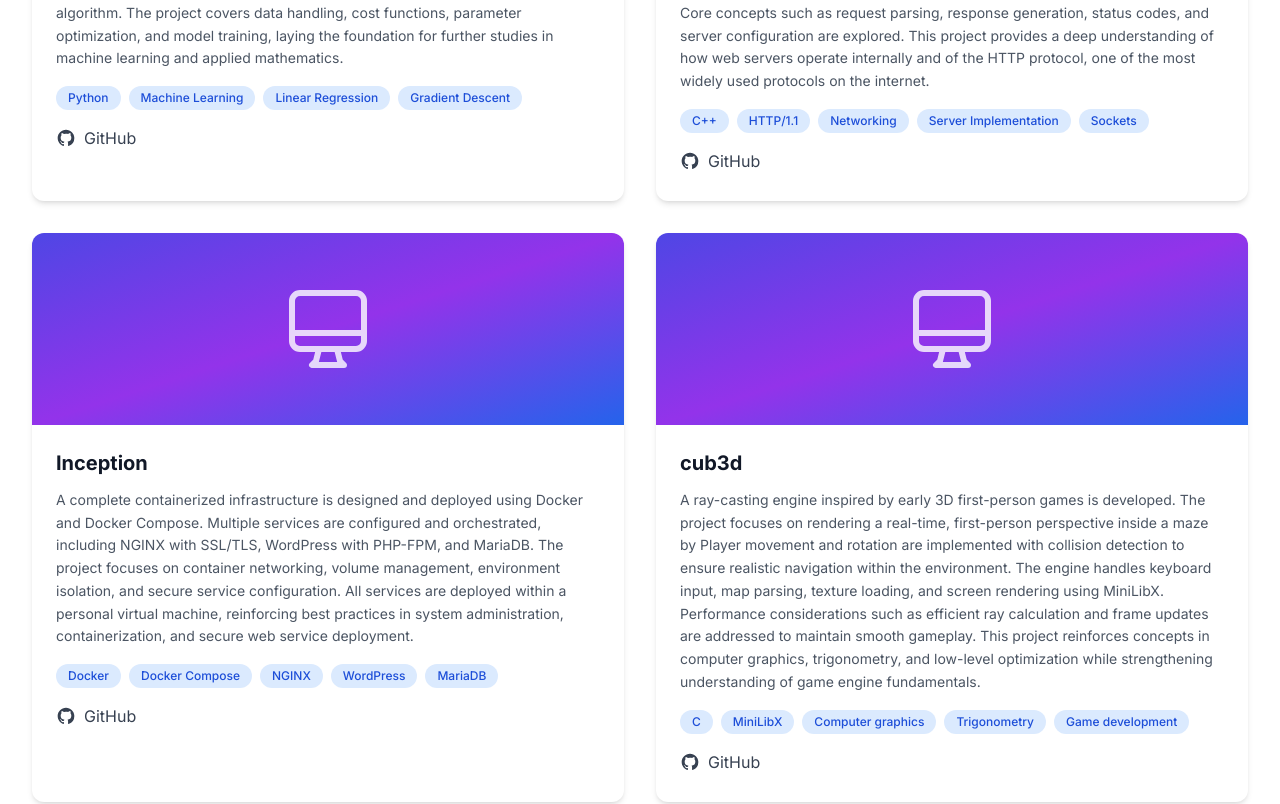
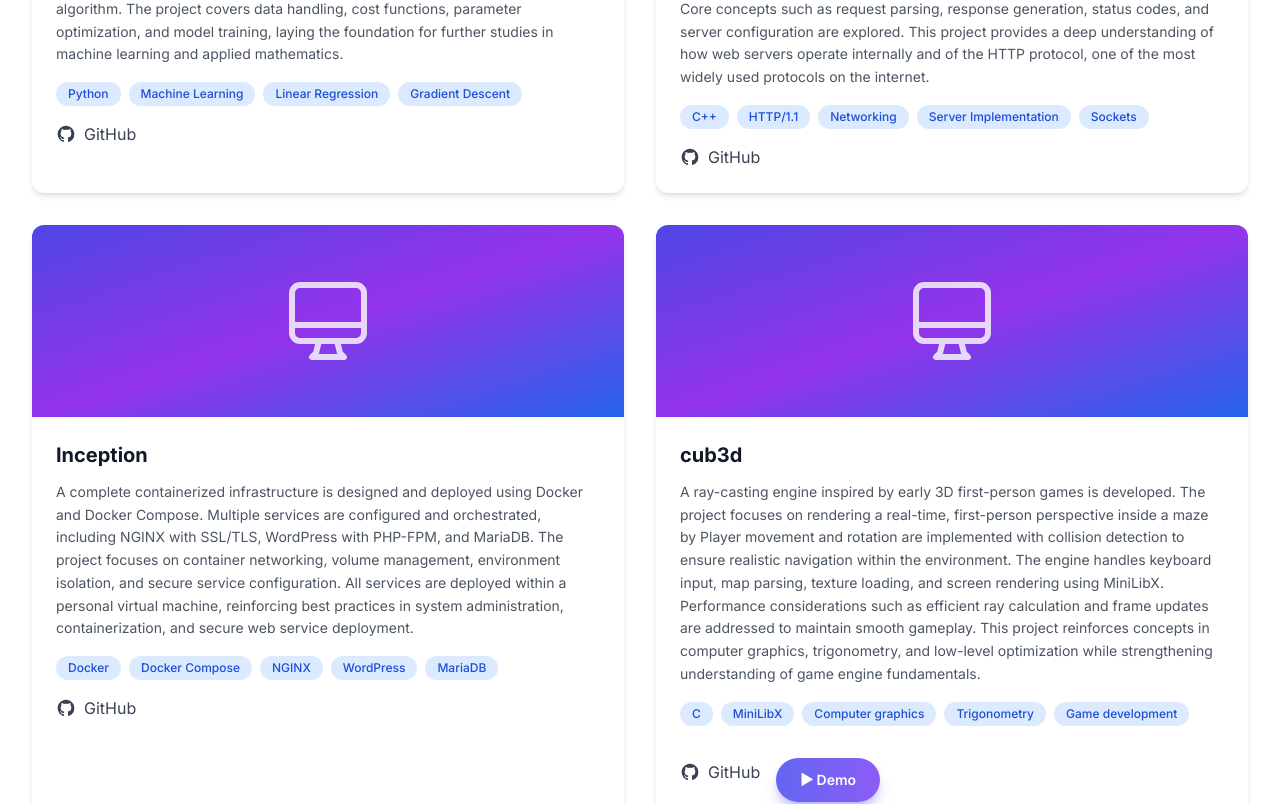
Before and after one commit to tissad-101010/portfolio, a Next.js app: page / in a window 1280 px wide. Shown: the part 1560-2364 px from the top of the page. Built offline with nearby package versions, Linux system fonts and the light colour scheme.

Commit message:
test video project demo

```diff
--- a/src/components/body/ProjectCard.tsx
+++ b/src/components/body/ProjectCard.tsx
@@ -6,20 +6,23 @@
 /*   By: tissad <tissad@student.42.fr>              +#+  +:+       +#+        */
 /*                                                +#+#+#+#+#+   +#+           */
 /*   Created: 2026/02/18 16:54:39 by tissad            #+#    #+#             */
-/*   Updated: 2026/02/19 19:01:13 by tissad           ###   ########.fr       */
+/*   Updated: 2026/02/24 20:39:29 by tissad           ###   ########.fr       */
 /*                                                                            */
 /* ************************************************************************** */
 
 'use client'
 
+import VideoModal from "./videoPlayer"
+import VideoPlayerProps from "./videoPlayer";
 interface ProjectCardProps {
   title: string
   description: string
   tags: string[]
   github: string
+  demo ?: string | null
 }
 
-export default function ProjectCard({ title, description, tags, github }: ProjectCardProps) {
+export default function ProjectCard({ title, description, tags, github, demo }: ProjectCardProps) {
   return (
     <div className="bg-white rounded-xl shadow-md overflow-hidden hover:shadow-xl transition-shadow duration-300 dark:bg-gray-900" >
       <div className="h-48 bg-gradient-to-br from-indigo-600 via-purple-600 to-blue-600 flex items-center justify-center">
@@ -32,6 +35,7 @@ export default function ProjectCard({ title, description, tags, github }: Projec
         <h3 className="text-xl font-bold text-gray-900 mb-3 dark:text-white">{title}</h3>
         <p className="text-gray-600 text-sm mb-4 leading-relaxed dark:text-gray-300">{description}</p>
 
+
           <div className="flex flex-wrap gap-2 mb-4">
             {tags.map((tag, index) => (
               <span
@@ -42,7 +46,8 @@ export default function ProjectCard({ title, description, tags, github }: Projec
               </span>
             ))}
           </div>
-
+          {/* flix line */}
+          <div className="flex flex-wrap  items-center gap-4">
             <a
               href={github}
               target="_blank"
@@ -55,6 +60,12 @@ export default function ProjectCard({ title, description, tags, github }: Projec
               </svg>
               GitHub
             </a>
+            {demo && (
+              <div className="mt-4">
+                <VideoModal src={demo} />
+              </div>
+            )}
+          </div>
         </div>
     </div>
   )
--- a/src/components/body/Projects.tsx
+++ b/src/components/body/Projects.tsx
@@ -6,7 +6,7 @@
 /*   By: tissad <tissad@student.42.fr>              +#+  +:+       +#+        */
 /*                                                +#+#+#+#+#+   +#+           */
 /*   Created: 2026/02/18 16:53:06 by tissad            #+#    #+#             */
-/*   Updated: 2026/02/24 17:38:51 by tissad           ###   ########.fr       */
+/*   Updated: 2026/02/24 20:42:02 by tissad           ###   ########.fr       */
 /*                                                                            */
 /* ************************************************************************** */
 
@@ -56,7 +56,7 @@ export default function Projects() {
 				This project provides a deep understanding of how web servers operate internally and \
 				of the HTTP protocol, one of the most widely used protocols on the internet.',
 			tags: ['C++', 'HTTP/1.1', 'Networking', 'Server Implementation', 'Sockets'],
-			github: 'https://github.com/tissad-101010/webserv.git',
+			github: 'https://github.com/tissad-101010/42cursus_webserv.git',
 		},
 		{
 			title: 'Inception',
@@ -83,6 +83,7 @@ export default function Projects() {
 				and low-level optimization while strengthening understanding of game engine fundamentals.',
 			tags: ['C', 'MiniLibX', 'Computer graphics', 'Trigonometry', 'Game development'],
 			github: 'https://github.com/tissad-101010/cub3d.git',
+			demo: '/portfolio/cub3d.webm',
 		},
 		{
 			title: 'NetPractice',
--- /dev/null
+++ b/src/components/body/videoPlayer.tsx
@@ -0,0 +1,52 @@
+import { useState } from "react";
+
+type VideoPlayerProps = {
+  src: string;
+};
+
+
+export default function VideoModal(src: VideoPlayerProps) {
+  const [open, setOpen] = useState(false);
+
+  return (
+    <>
+      <button onClick={() => setOpen(true)}         className="
+          inline-flex items-center gap-2
+          rounded-full
+          bg-gradient-to-r from-indigo-500 to-violet-500
+          px-6 py-3
+          text-sm font-semibold text-white
+          shadow-lg shadow-indigo-500/40
+          transition
+          hover:-translate-y-0.5 hover:shadow-xl hover:shadow-indigo-500/50
+          active:translate-y-0
+          focus:outline-none focus:ring-2 focus:ring-indigo-400 focus:ring-offset-2
+        "       >
+        ▶ Demo
+      </button>
+
+      {open && (
+        <div
+          onClick={() => setOpen(false)}
+          style={{
+            position: "fixed",
+            inset: 0,
+            background: "rgba(0,0,0,0.7)",
+            display: "flex",
+            alignItems: "center",
+            justifyContent: "center",
+            zIndex: 1000,
+          }}
+        >
+          <video
+            src={src.src}
+            controls
+            autoPlay
+            onClick={(e) => e.stopPropagation()}
+            style={{ width: "80%", maxWidth: 800 }}
+          />
+        </div>
+      )}
+    </>
+  );
+}
```
Also changed, not shown: 1 other file (tests, documents, lock files or other folders). Lines whose indentation alone changed are shown as unchanged.
